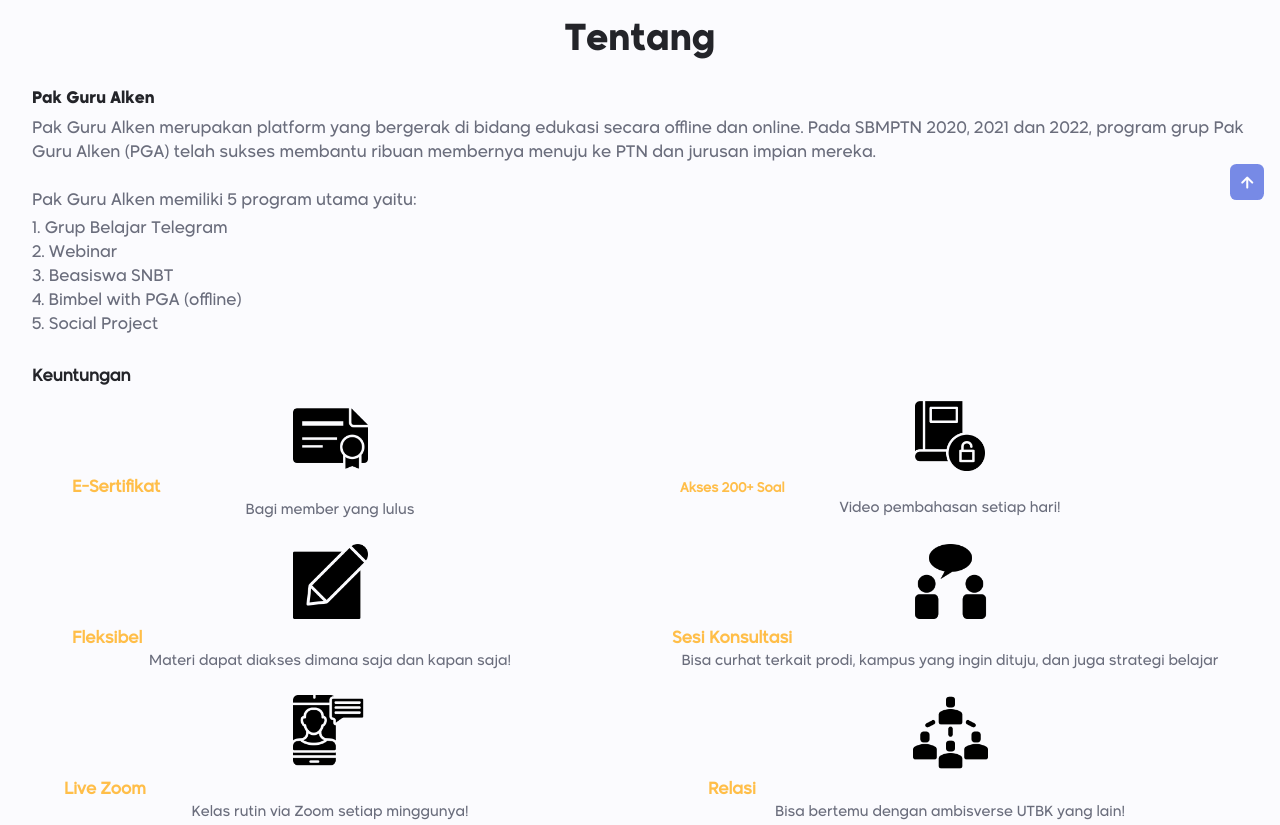
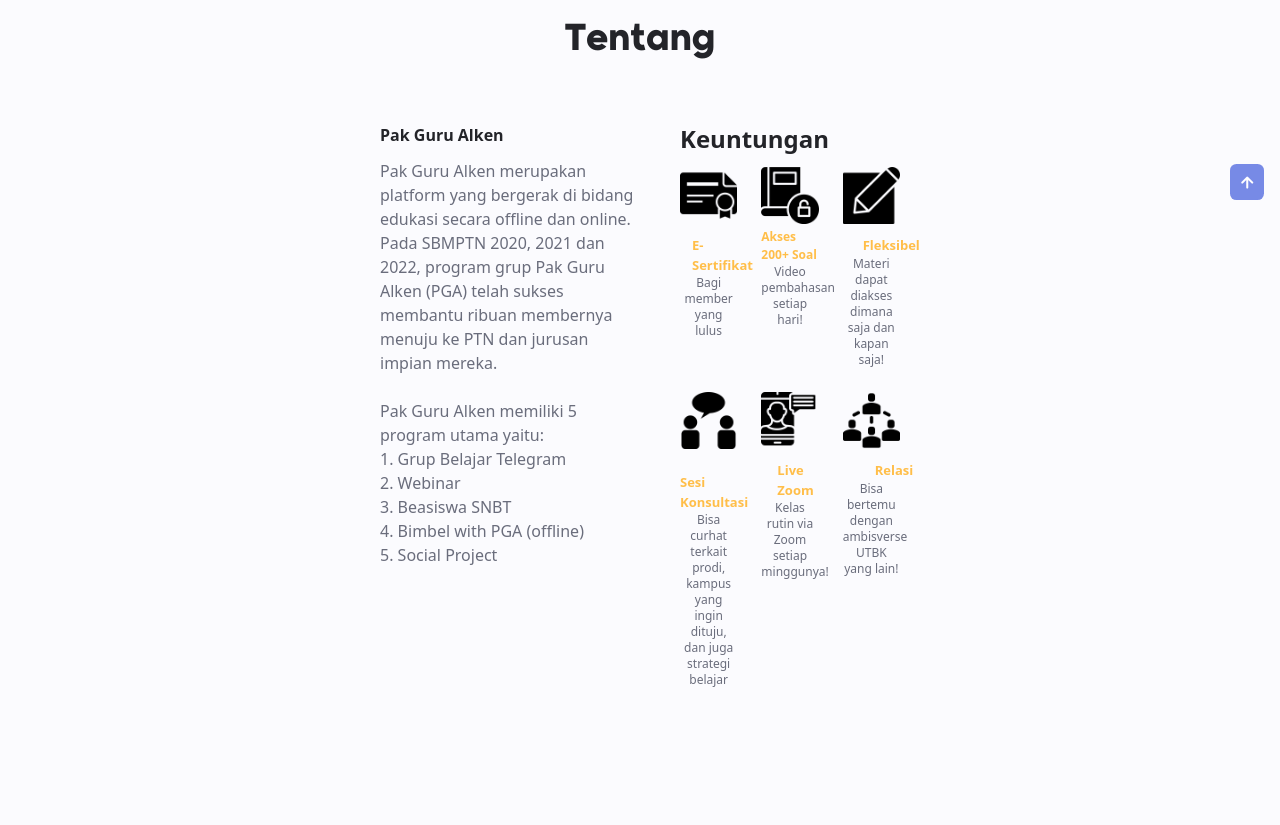
Before and after one commit to PGA-4-0/SYNES-NEW, a website: page index.html in a window 1280 px wide. Shown: the part 760-1585 px from the top of the page. Drawn offline with nearby package versions, Linux system fonts and the light colour scheme.

Commit message:
tentang desktop

```diff
--- a/index.html
+++ b/index.html
@@ -122,26 +122,9 @@
         </section>
         <!-- (ABOUT) -->
         <section class="about section" id="about">
-            <h2 class="section_title mb-5 font-madabold">Tentang</h2>
+            <h2 class="section_title mb-14 font-madabold">Tentang</h2>
 
-            <!-- <div class="flex px-40">
-                <div class="w-1/2 content bg-red-500">
-                    <h3>Pak Guru Alken</h3>
-                    <p>
-                        Pak Guru Alken merupakan platform yang bergerak di bidang edukasi secara offline dan online.
-                        Pada SBMPTN 2020, 2021 dan 2022, program grup Pak
-                        Guru Alken (PGA) telah sukses membantu
-                        ribuan membernya menuju ke PTN dan
-                        jurusan impian mereka.
-                    </p>
-
-                </div>
-                <div class="w-1/2  keuntungan bg-teal-400">
-                    <h3>keuntungan</h3>
-                </div>
-            </div> -->
-
-            <div class="flex flex-col px-8">
+            <div class="flex flex-col px-8 md:hidden">
                 <div class="content">
                     <h3 class="font-madabold mb-1.5">Pak Guru Alken</h3>
                     <div class="font-madareg">
@@ -174,7 +157,7 @@
                                 <p class="text-sm text-center">Bagi member yang lulus</p>
                             </div>
                             <div>
-                                <img class="mx-auto" src="./assets/img/book.png" alt="akses" width="70px">
+                                <img class="hidden mx-auto" src="./assets/img/book.png" alt="akses" width="70px">
                                 <h1 class="pl-7 text-[#FFBE49] font-black text-[12.8px] mt-2">Akses 200+ Soal</h1>
                                 <p class="text-sm text-center">Video pembahasan setiap hari!</p>
                             </div>
@@ -184,12 +167,13 @@
                                 <p class="text-sm text-center">Materi dapat diakses dimana saja dan kapan saja!</p>
                             </div>
                             <div>
-                                <img class="mx-auto" src="./assets/img/konsultasi.png" alt="konsultasi" width="75px">
+                                <img class="mx-auto" src="./assets/img/konsultasi.png" alt="konsultasi" width="85px">
                                 <h1 class="pl-5 mt-2 text-[#FFBE49] font-black">Sesi Konsultasi</h1>
-                                <p class="text-sm text-center">Bisa curhat terkait prodi, kampus yang ingin dituju, dan juga strategi belajar</p>
+                                <p class="text-sm text-center">Bisa curhat terkait prodi, kampus yang ingin dituju, dan
+                                    juga strategi belajar</p>
                             </div>
                             <div>
-                                <img class="mx-auto" src="./assets/img/video-chat.png" alt="zoom" width="75px">
+                                <img class="mx-auto" src="./assets/img/video-chat.png" alt="zoom" width="0px">
                                 <h1 class="pl-8 mt-2 text-[#FFBE49] font-black">Live Zoom</h1>
                                 <p class="text-sm text-center">Kelas rutin via Zoom setiap minggunya!</p>
                             </div>
@@ -198,6 +182,67 @@
                                 <h1 class="pl-[56px] text-[#FFBE49] font-black mt-2">Relasi</h1>
                                 <p class="text-sm text-center">Bisa bertemu dengan ambisverse UTBK yang lain!</p>
                             </div>
+                        </div>
+                    </div>
+                </div>
+            </div>
+
+            <div class="flex justify-between px-[380px] mb-14">
+                <div class="w-1/2 content mx-auto">
+                    <h3 class="mb-3">Pak Guru Alken</h3>
+                    <p>
+                        Pak Guru Alken merupakan platform yang bergerak di bidang edukasi secara offline dan online.
+                        Pada SBMPTN 2020, 2021 dan 2022, program grup Pak
+                        Guru Alken (PGA) telah sukses membantu
+                        ribuan membernya menuju ke PTN dan
+                        jurusan impian mereka.
+                    </p>
+                    <br>
+                    <p>
+                        Pak Guru Alken memiliki 5 program utama yaitu:
+                    </p>
+                    <ol>
+                        <li>1. Grup Belajar Telegram</li>
+                        <li>2. Webinar</li>
+                        <li>3. Beasiswa SNBT</li>
+                        <li>4. Bimbel with PGA (offline)</li>
+                        <li>5. Social Project</li>
+                    </ol>
+                </div>
+
+                <div class="w-1/2 pl-10 keuntungan">
+                    <h3 class="mb-3 text-2xl">Keuntungan</h3>
+                    <div class="grid grid-cols-3">
+                        <div>
+                            <img class="mx-auto" src="./assets/img/certificate.png" alt="sertifikat" width="60px">
+                            <h1 class="pl-3 text-[#FFBE49] font-black text-[13px] mt-3">E-Sertifikat</h1>
+                            <p class="text-xs text-center">Bagi member yang lulus</p>
+                        </div>
+                        <div>
+                            <img class="mx-auto" src="./assets/img/book.png" alt="akses" width="70px">
+                            <h1 class="text-[#FFBE49] font-black text-[12px] mt-1">Akses 200+ Soal</h1>
+                            <p class="text-xs text-center">Video pembahasan setiap hari!</p>
+                        </div>
+                        <div>
+                            <img class="mx-auto mb-1" src="./assets/img/fleksibel.png" alt="fleksibel" width="60px">
+                            <h1 class="pl-5 text-[#FFBE49] font-black text-[13px] mt-3">Fleksibel</h1>
+                            <p class="text-xs text-center">Materi dapat diakses dimana saja dan kapan saja!</p>
+                        </div>
+                        <div>
+                            <img class="mx-auto pb-4" src="./assets/img/konsultasi.png" alt="konsultasi" width="60px">
+                            <h1 class="mt-2 text-[#FFBE49] text-[13px] font-black">Sesi Konsultasi</h1>
+                            <p class="text-xs text-center">Bisa curhat terkait prodi, kampus yang ingin dituju, dan
+                                juga strategi belajar</p>
+                        </div>
+                        <div>
+                            <img class="mx-auto pb-1" src="./assets/img/video-chat.png" alt="zoom" width="70px" >
+                            <h1 class="pl-4 mt-2 text-[#FFBE49] text-[13px] font-black">Live Zoom</h1>
+                            <p class="text-xs text-center">Kelas rutin via Zoom setiap minggunya!</p>
+                        </div>
+                        <div>
+                            <img class="mx-auto" src="./assets/img/connected.png" alt="relasi" width="70px">
+                            <h1 class="pl-8 text-[#FFBE49] text-[13px] font-black mt-3">Relasi</h1>
+                            <p class="text-xs text-center">Bisa bertemu dengan ambisverse UTBK yang lain!</p>
                         </div>
                     </div>
                 </div>
```
Also changed, not shown: assets/css/output.css.
